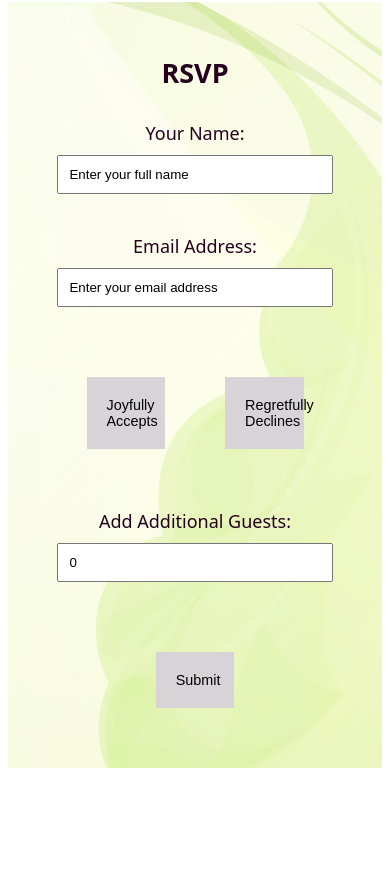
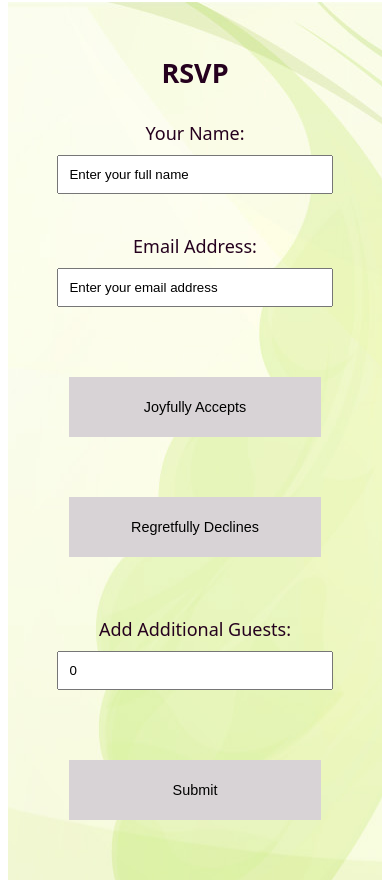
Before and after one commit to Nonyeah/ethels-80th-birthday, a React (Vite) app in the folder client/: page / in a window 390 px wide. Shown: the part 3407-4297 px from the top of the page. Before the commit the page ends 4185 px from the top, so only its background shows below. Built offline with nearby package versions, Linux system fonts and the light colour scheme.

Commit message:
changed buttons

```diff
--- a/client/src/App.css
+++ b/client/src/App.css
@@ -216,8 +216,9 @@ input {
   border: none;
   outline: none;
   font: 0.8rem arial;
-  margin: 30px;
+  margin: 30px 20px;
   width: 25%;
+  height: 60px;
   background-color: #d8d3d6;
   cursor: pointer;
 }
@@ -259,12 +260,10 @@ p#browser-message {
   width: 80%;
 }
 
-.response-buttons button,
-#submit {
+.response-buttons button, #submit
+ {
   font: 0.8rem arial;
+  width: 80%;
 }
 
-.response-buttons #submit{
-width: 80%;
 }
-}
```
